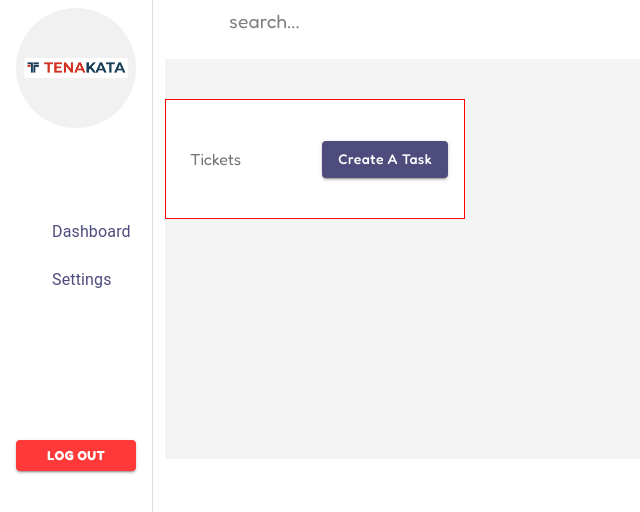
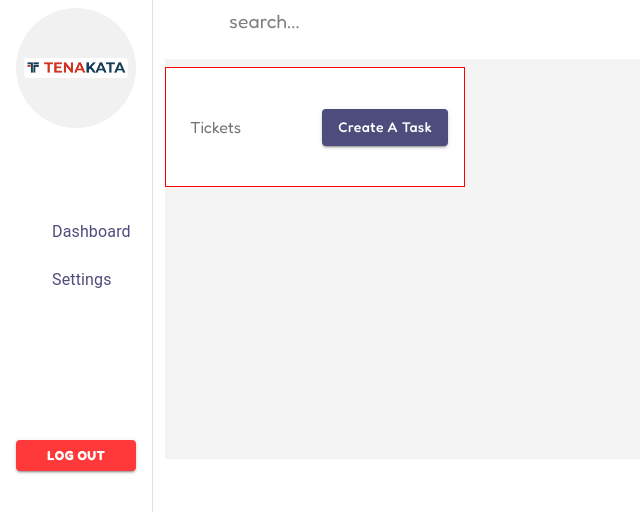
Before and after one commit to Naominm/ticket-management-system-frontend, a React (Vite) app: page /home in a window 1280 px wide. Shown: the top 512 px of the page, without its empty margins (0-640 px from the left). Built offline with nearby package versions, Linux system fonts and the light colour scheme; some icons are missing.

Commit message:
Style:slightly adjust the position of the parent CTa

```diff
--- a/src/pages/mainPage.tsx
+++ b/src/pages/mainPage.tsx
@@ -34,7 +34,7 @@ export default function CollapsibleSidebar() {
         >
           <Box
             sx={{
-              mt: 5,
+              mt: 1,
               display: "flex",
               alignItems: "center",
               justifyContent: "space-between",
```
